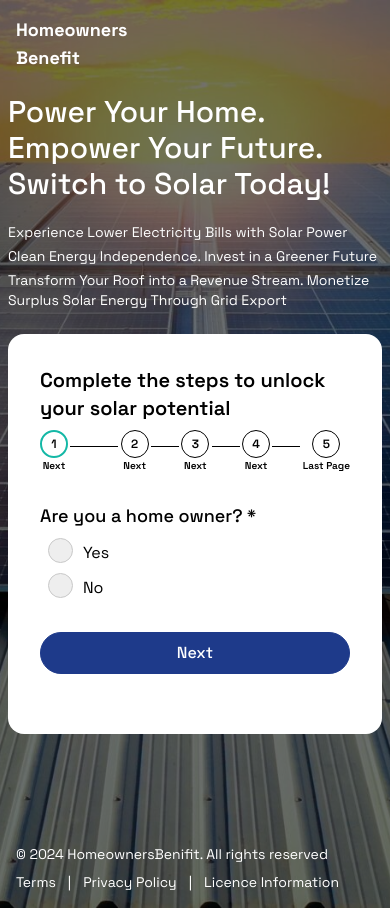
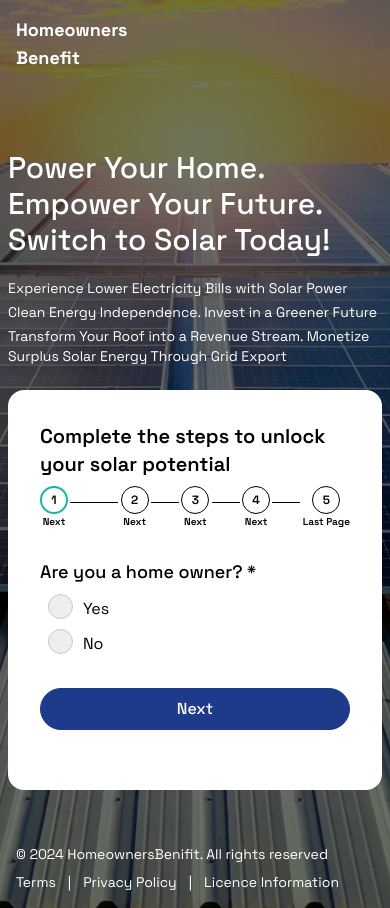
Before and after one commit to faysal725/nebs-it, a Next.js app: page / in a window 390 px wide. Built offline with nearby package versions, Linux system fonts and the light colour scheme.

Commit message:
responsive issue resolved, errors resolved

```diff
--- a/app/ui/Herosection.jsx
+++ b/app/ui/Herosection.jsx
@@ -6,7 +6,7 @@ export default function Herosection({ isServeyFinish = false }) {
   return (
     <main className="min-h-screen   relative z-0 flex justify-center items-center -mt-28">
       <section className="relative z-20 max-w-7xl mx-auto  text-white grid grid-cols-1 md:grid-cols-2 gap-6">
-        <div className="flex flex-col gap-5   md:justify-around">
+        <div className="flex flex-col gap-5 mt-28 md:mt-0  md:justify-around">
           <div>
             <h2 className="text-3xl lg:text-6xl font-medium ">
               Power Your Home. Empower Your Future. Switch to Solar Today!
```
